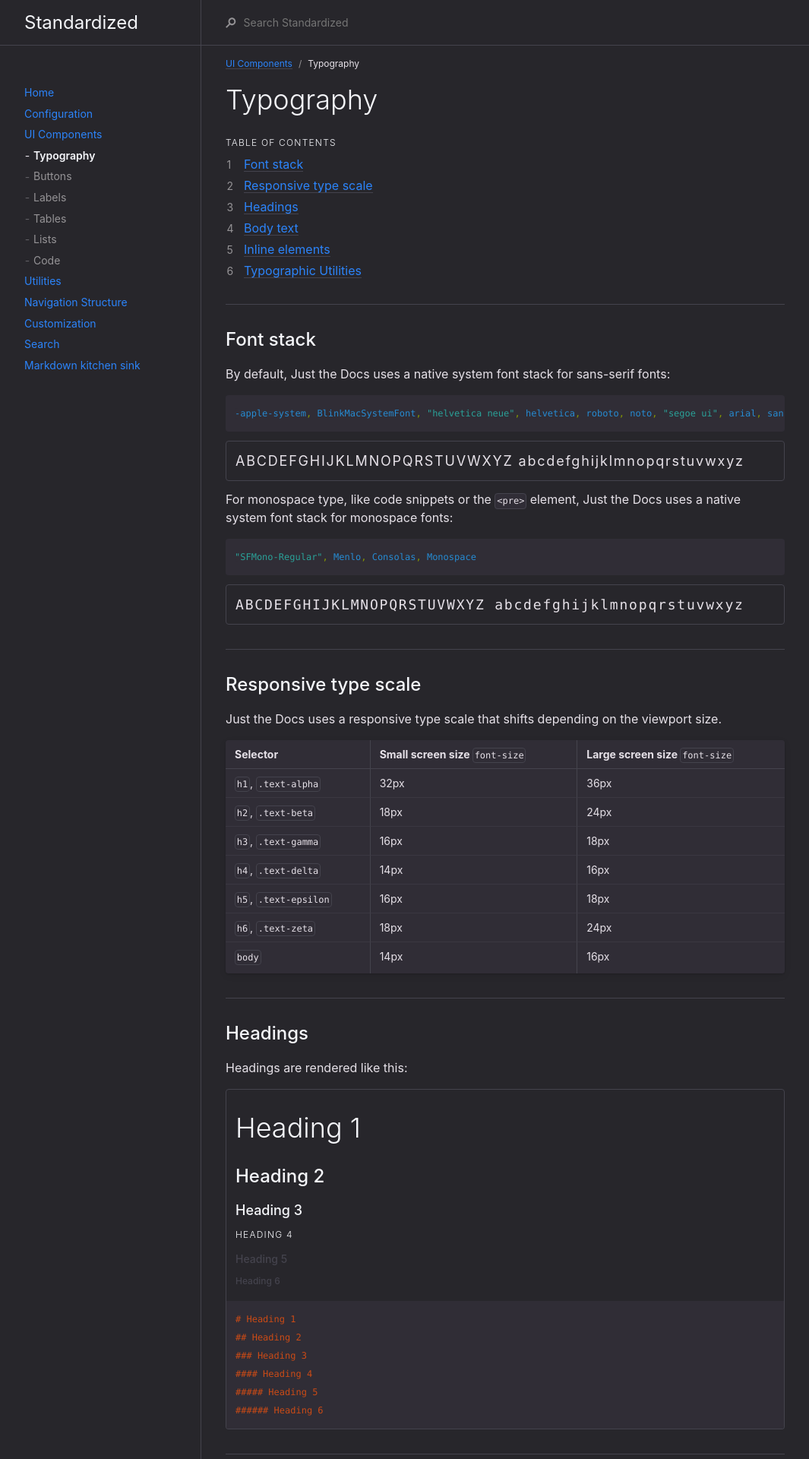
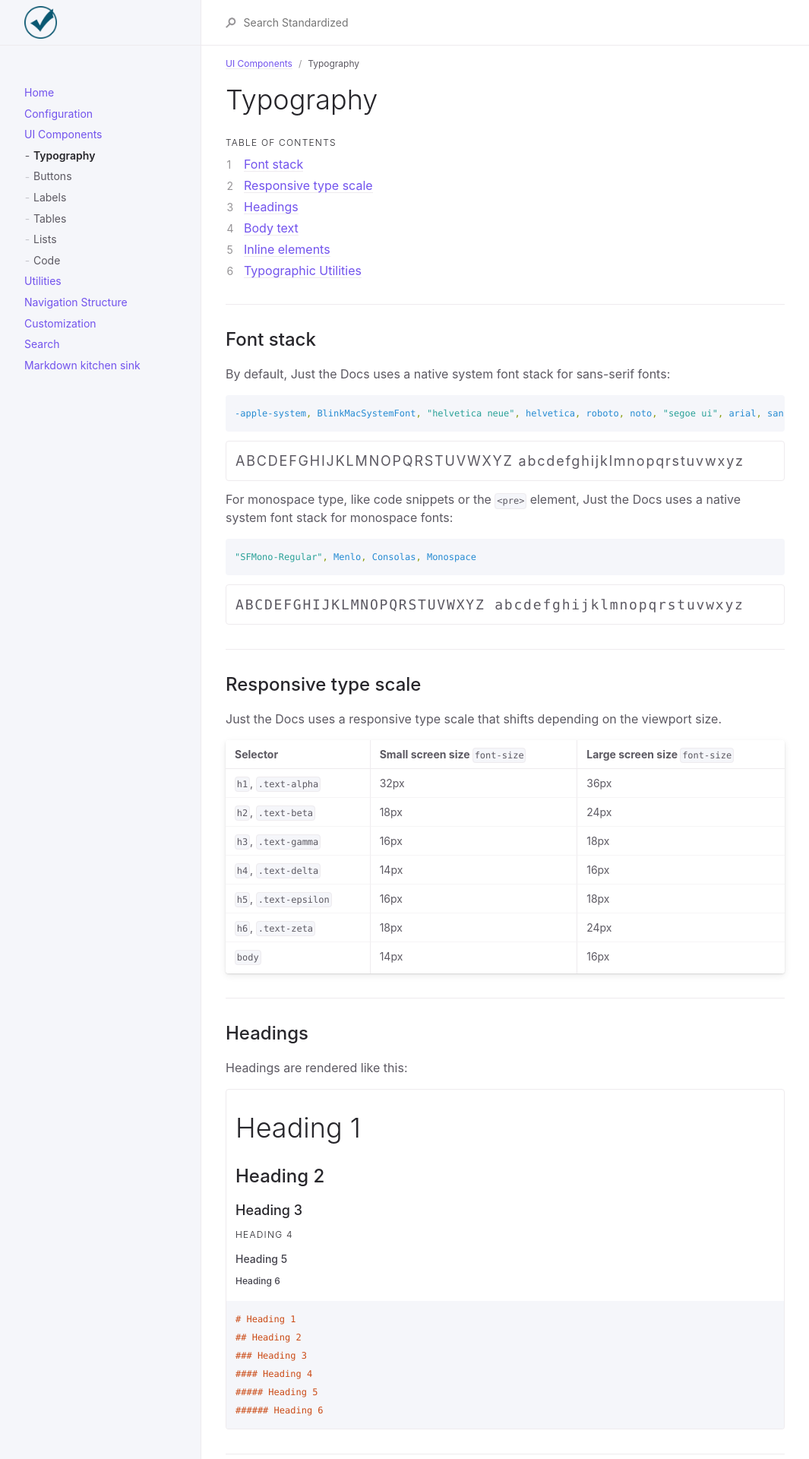
Before and after one commit to Standardized-Objects/Standardized-Objects.github.io, a Jekyll site: the page built from docs/ui-components/typography.md, in a window 1280 px wide. Shown: the top 1920 px of the page at 76% size, without its empty margins (107-1172 px from the left). Built offline with Jekyll 4.4.1, drawn with Linux system fonts in a browser that asks for light colours.

Commit message:
just-the-docs

```diff
--- a/_config.yml
+++ b/_config.yml
@@ -22,7 +22,7 @@ permalink: pretty
 exclude: ["node_modules/", "*.gemspec", "*.gem", "Gemfile", "Gemfile.lock", "package.json", "package-lock.json",  "script/", "LICENSE.txt", "lib/", "bin/", "README.md", "Rakefile"]
 
 # Set a path/url to a logo that will be displayed instead of the title
-# logo: "/assets/images/logo.png"
+logo: "/assets/images/logo.png"
 
 # Enable or disable the site search
 search_enabled: true
@@ -43,11 +43,11 @@ aux_links: []
 footer_content: ""
 
 # Color scheme currently only supports "dark" or nil (default)
-color_scheme: "dark"
+color_scheme: nil
 
 # Google Analytics Tracking (optional)
 # e.g, UA-1234567-89
-ga_tracking: UA-2709176-10
+# ga_tracking: UA-2709176-10
 
 plugins:
   - jekyll-seo-tag
```
